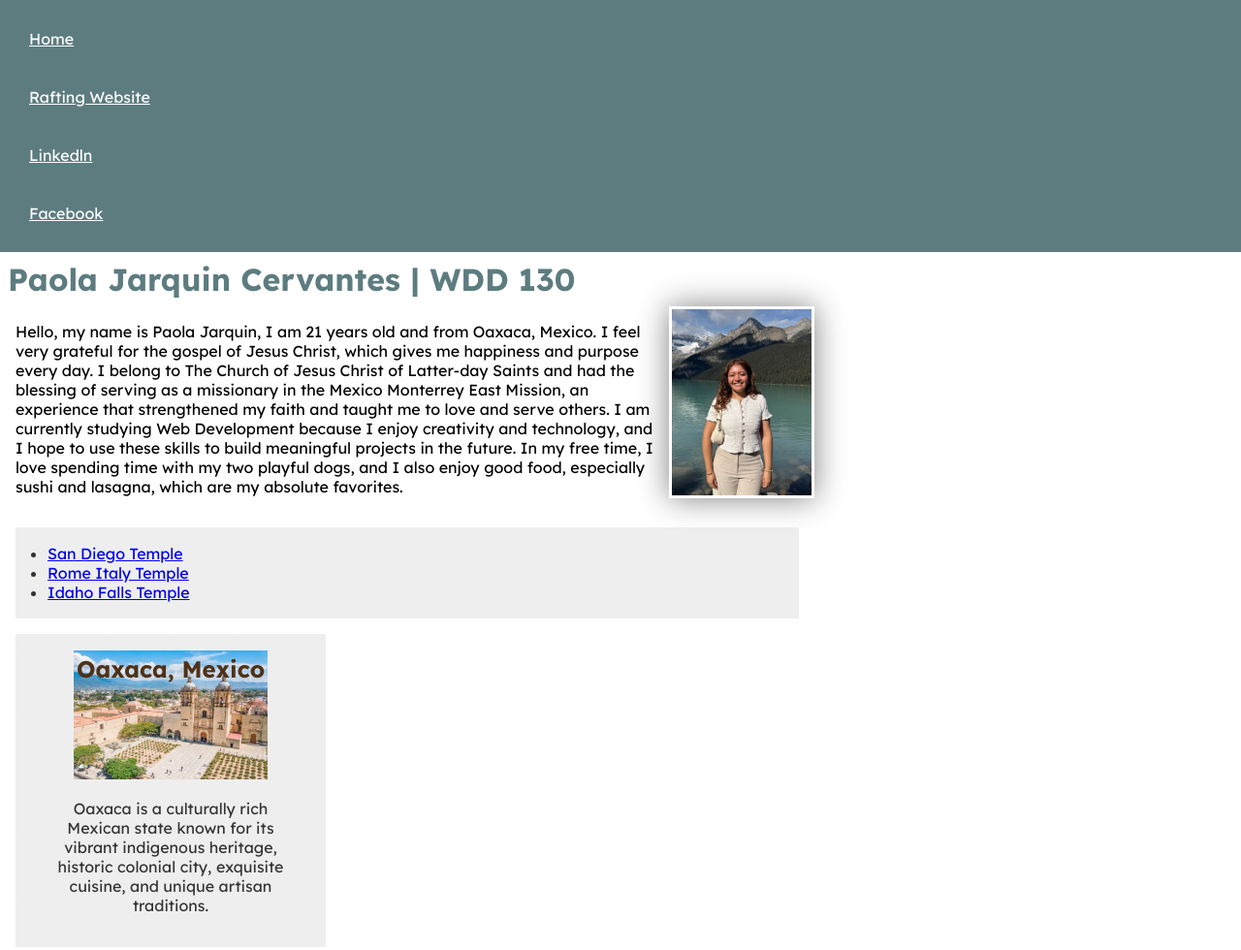
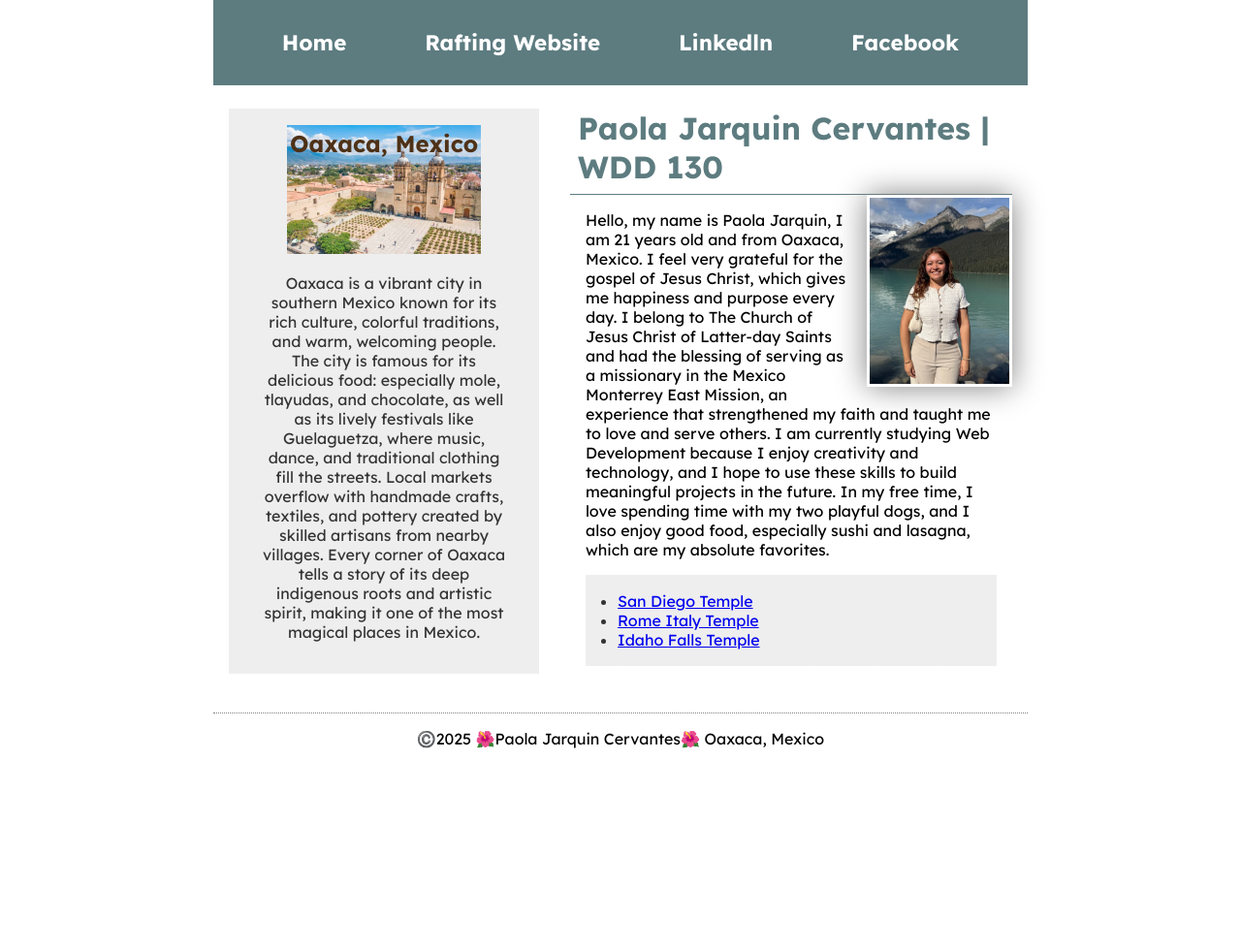
Before and after one commit to paojarc-byu/wdd130, a plain HTML site: page index.html in a window 1280 px wide. Shown: the top 980 px of the page at 97% size. After the commit the page ends 800 px from the top, so only its background shows below. Drawn offline with Linux system fonts and the light colour scheme.

Commit message:
finished W04 code along activity

```diff
--- a/index.html
+++ b/index.html
@@ -22,19 +22,24 @@
             <a href="https://facebook.com">Facebook</a>
         </nav>
     </header>
+    <div class="grid">
         <main>
             <h1>Paola Jarquin Cervantes | WDD 130 </h1>
             <img src="images/profile.jpg" alt="Hello, my name is Paola Jarquin" width="200">
-        <p class="description">Hello, my name is Paola Jarquin, I am 21 years old and from Oaxaca, Mexico. I feel very
+            <p class="description">Hello, my name is Paola Jarquin, I am 21 years old and from Oaxaca, Mexico. I feel
+                very
                 grateful for the gospel of Jesus Christ, which gives me happiness and purpose every day. I belong to The
                 Church of Jesus Christ of Latter-day
-            Saints and had the blessing of serving as a missionary in the Mexico Monterrey East Mission, an experience
+                Saints and had the blessing of serving as a missionary in the Mexico Monterrey East Mission, an
+                experience
                 that
                 strengthened my faith and taught me to love and serve others. I am currently studying Web Development
                 because I enjoy
-            creativity and technology, and I hope to use these skills to build meaningful projects in the future. In my
+                creativity and technology, and I hope to use these skills to build meaningful projects in the future. In
+                my
                 free time, I
-            love spending time with my two playful dogs, and I also enjoy good food, especially sushi and lasagna, which
+                love spending time with my two playful dogs, and I also enjoy good food, especially sushi and lasagna,
+                which
                 are my
                 absolute favorites.</p>
 
@@ -43,7 +48,8 @@
                         target="_blank">San
                         Diego
                         Temple</a></li>
-            <li><a href="https://www.churchofjesuschrist.org/temples/details/rome-italy-temple?" target="_blank">Rome
+                <li><a href="https://www.churchofjesuschrist.org/temples/details/rome-italy-temple?"
+                        target="_blank">Rome
                         Italy
                         Temple</a></li>
                 <li><a href="https://www.churchofjesuschrist.org/temples/details/idaho-falls-idaho-temple?"
@@ -55,9 +61,19 @@
         <aside class="box">
             <h2>Oaxaca, Mexico</h2>
             <img src="images/oaxaca.jpg" alt="Oaxaca, Mexico">
-        <p>Oaxaca is a culturally rich Mexican state known for its vibrant indigenous heritage, historic colonial city,
-            exquisite cuisine, and unique artisan traditions.</p>
+            <p>Oaxaca is a vibrant city in southern Mexico known for its rich culture, colorful traditions, and warm,
+                welcoming people.
+                The city is famous for its delicious food: especially mole, tlayudas, and chocolate, as
+                well
+                as its lively
+                festivals like Guelaguetza, where music, dance, and traditional clothing fill the streets. Local markets
+                overflow with
+                handmade crafts, textiles, and pottery created by skilled artisans from nearby villages. Every corner of
+                Oaxaca tells a
+                story of its deep indigenous roots and artistic spirit, making it one of the most magical places in
+                Mexico.</p>
         </aside>
+    </div>
     <footer>
         <p>©️2025 🌺Paola Jarquin Cervantes🌺 Oaxaca, Mexico</p>
     </footer>
--- a/styles/styles.css
+++ b/styles/styles.css
@@ -14,23 +14,41 @@ body {
     font-family:"Lexend Deca", sans-serif; ;
 }
 
+header,
+footer, .grid {
+max-width: 840px;
+margin: 0 auto;
+}
+
 nav {
     background-color: var(--theme_color);
     padding: 10px;
+    display: flex;
+    justify-content: space-evenly;
+    align-content: center;
+
+
 }
 nav a {
+
     color: white;
     padding: 20px;
     display: block;
-
+    text-decoration: none;
+    font-size: 1.4rem;
+    font-weight: 700
 }
 h1 {
     color: var(--theme_color);
     padding: .5rem;
+    border-bottom: 1px solid var(--theme_color) ;
 }
+
 
 main {
     max-width: 840px;
+    grid-column: 2/3;
+    margin: 1rem;
 }
 
 main img {
@@ -44,7 +62,7 @@ main img {
 }
 
 p {
-    padding: 1rem;
+    margin: 1rem;
 }
 
 
@@ -52,6 +70,8 @@ aside {
     width: 20rem ;
     text-align: center;
     position: relative;
+    grid-column: 1/2;
+    grid-row: 1/2;
 
 }
 aside img {
@@ -87,3 +107,8 @@ footer {
     clear: both;
     padding-left: 2rem;
 }
+
+.grid{
+display: grid;
+align-items: center;
+}
--- a/week04/styles/layout-exercises.css
+++ b/week04/styles/layout-exercises.css
@@ -23,18 +23,23 @@ div {
 
 .flex {
     background-color: #aba;
-    /* write declarations here */
+    display: flex;/* write declarations here */
+    align-items: center;
+    justify-content: center;
 
 }
 
 .grid {
     background-color: #abb;
-    /* enter declarations here */
+    display: grid;/* enter declarations here */
+    place-items: center;
 
 }
 
 .container2 {
-    /* write declarations here */
+   display: flex; /* write declarations here */
+   flex-flow: row wrap;
+   justify-content: space-around;
 
 }
 
@@ -44,12 +49,13 @@ div {
 }
 
 .container3 {
-    /* write declarations here */
-
+  display: grid;  /* write declarations here */
+    grid-template-columns: 1fr 1fr 1fr;
 }
 
 .columns-3 {
-    /* write declaration here */
+  grid-column:1/4;  /* write declaration here */
+
 
 }
 
```
Lines whose indentation alone changed are shown as unchanged.
